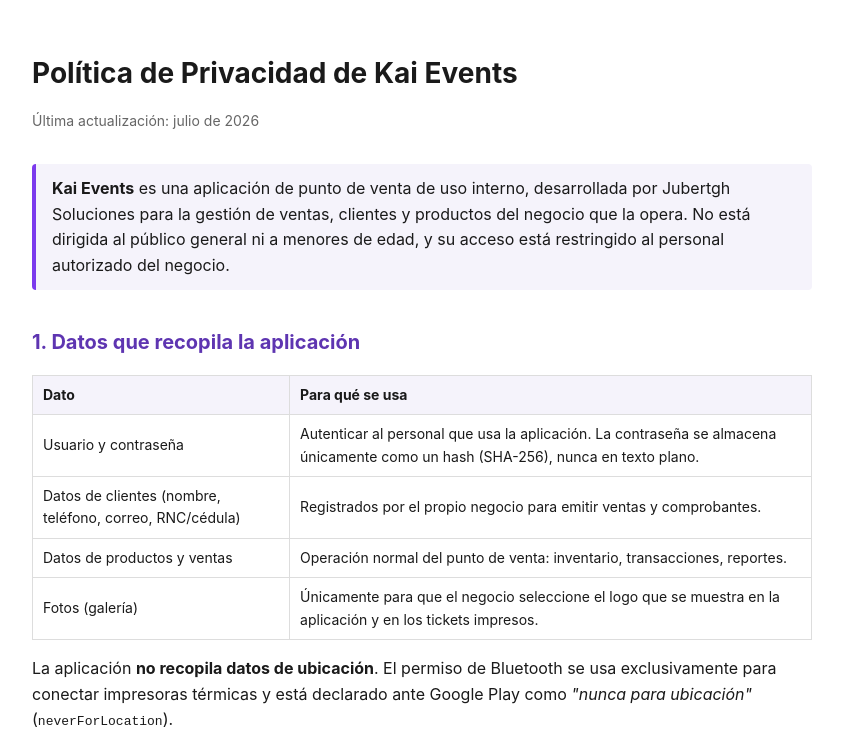
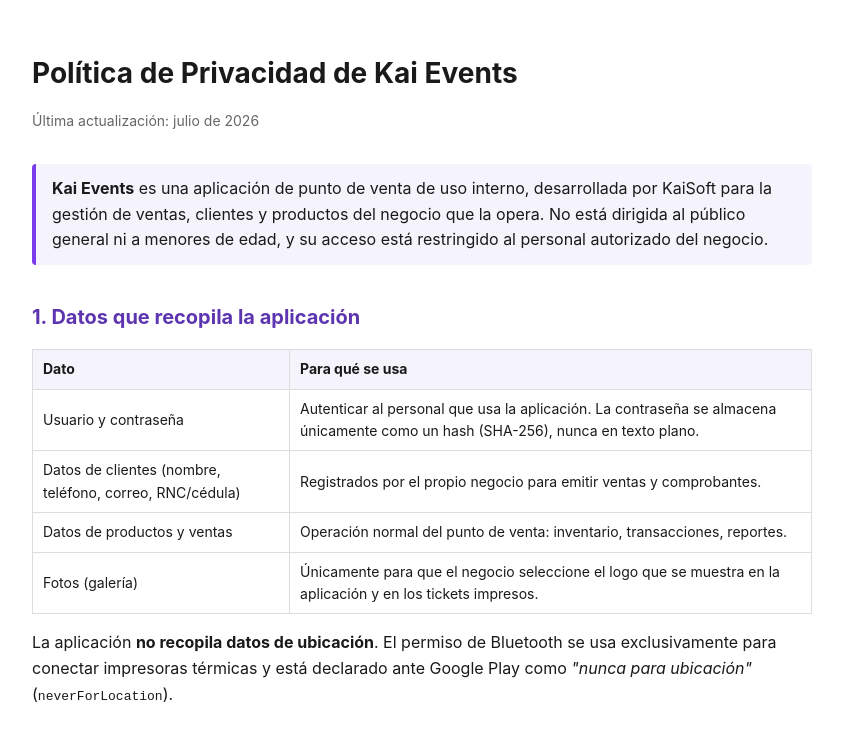
Before and after one commit to Jubertgh/kai-events-privacidad, a plain HTML site: page index.html in a window 1280 px wide. Shown: the top 740 px of the page, without its empty margins (218-1061 px from the left). Drawn offline with Linux system fonts and the light colour scheme.

Commit message:
Actualizar desarrollador a KaiSoft

```diff
--- a/index.html
+++ b/index.html
@@ -38,7 +38,7 @@
 
 <div class="aviso">
   <strong>Kai Events</strong> es una aplicación de punto de venta de uso
-  interno, desarrollada por Jubertgh Soluciones para la gestión de ventas,
+  interno, desarrollada por KaiSoft para la gestión de ventas,
   clientes y productos del negocio que la opera. No está dirigida al público
   general ni a menores de edad, y su acceso está restringido al personal
   autorizado del negocio.
```
